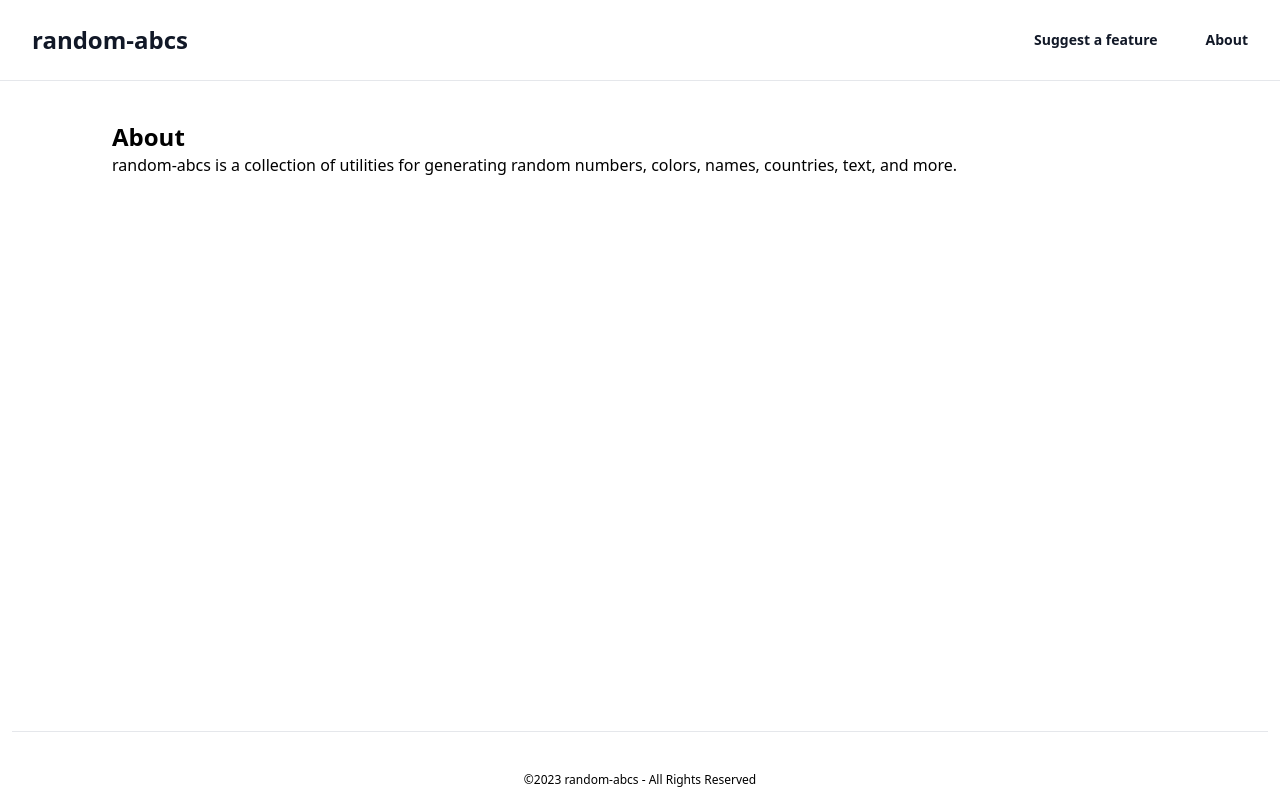
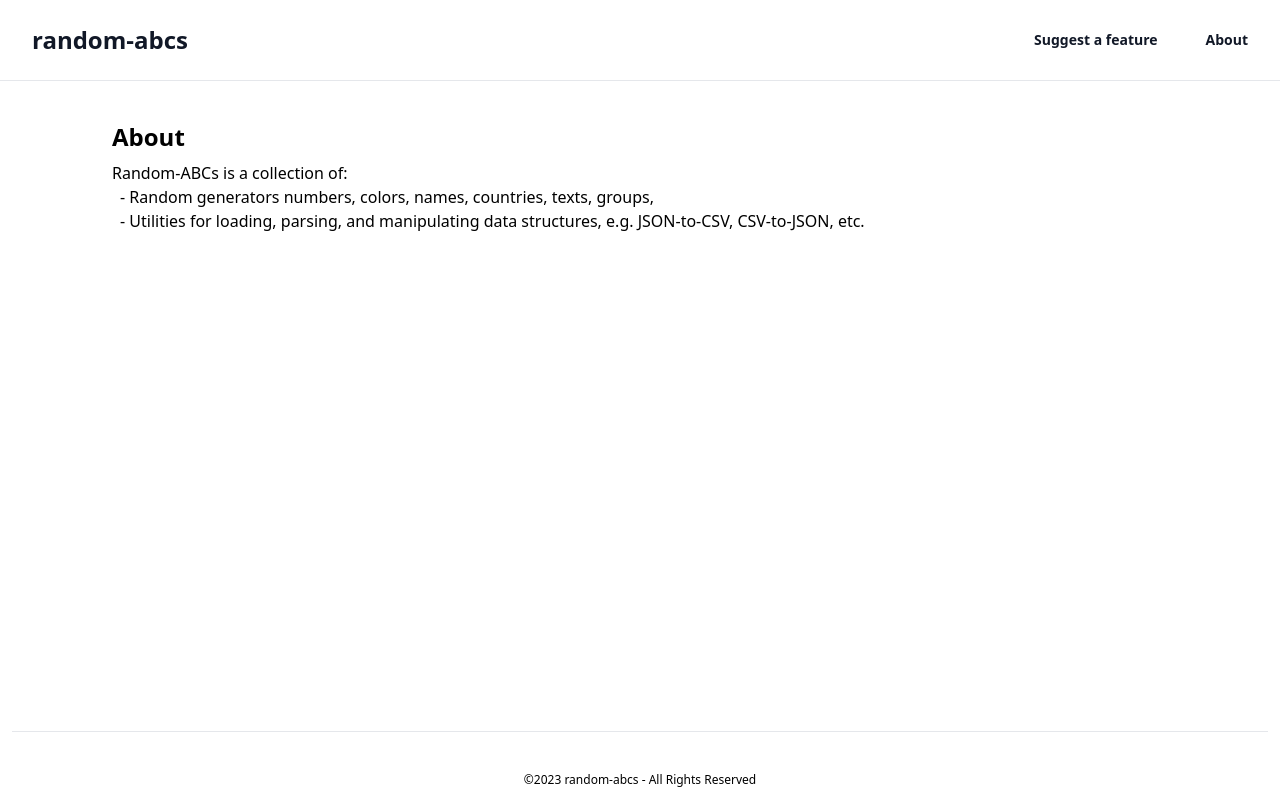
Before and after one commit to risenW/random-abcs, a Next.js app: page /about in a window 1280 px wide. Built offline with nearby package versions, Linux system fonts and the light colour scheme.

Commit message:
clean up

```diff
--- a/src/pages/about.tsx
+++ b/src/pages/about.tsx
@@ -7,10 +7,17 @@ export default function About() {
         >
             <div className="flex flex-col">
                 <h1 className="text-2xl font-bold">About</h1>
-                <p>
-                    random-abcs is a collection of utilities for
-                    generating random numbers, colors, names, countries, text, and more.
+                <p className="mt-2">
+                    Random-ABCs is a collection of:
                 </p>
+                <div className="ml-2">
+                    <p>
+                        - Random generators numbers, colors, names, countries, texts, groups,
+                    </p>
+                    <p>
+                        - Utilities for loading, parsing, and manipulating data structures, e.g. JSON-to-CSV, CSV-to-JSON, etc.
+                    </p>
+                </div>
             </div>
         </BaseLayout>
     );
```
